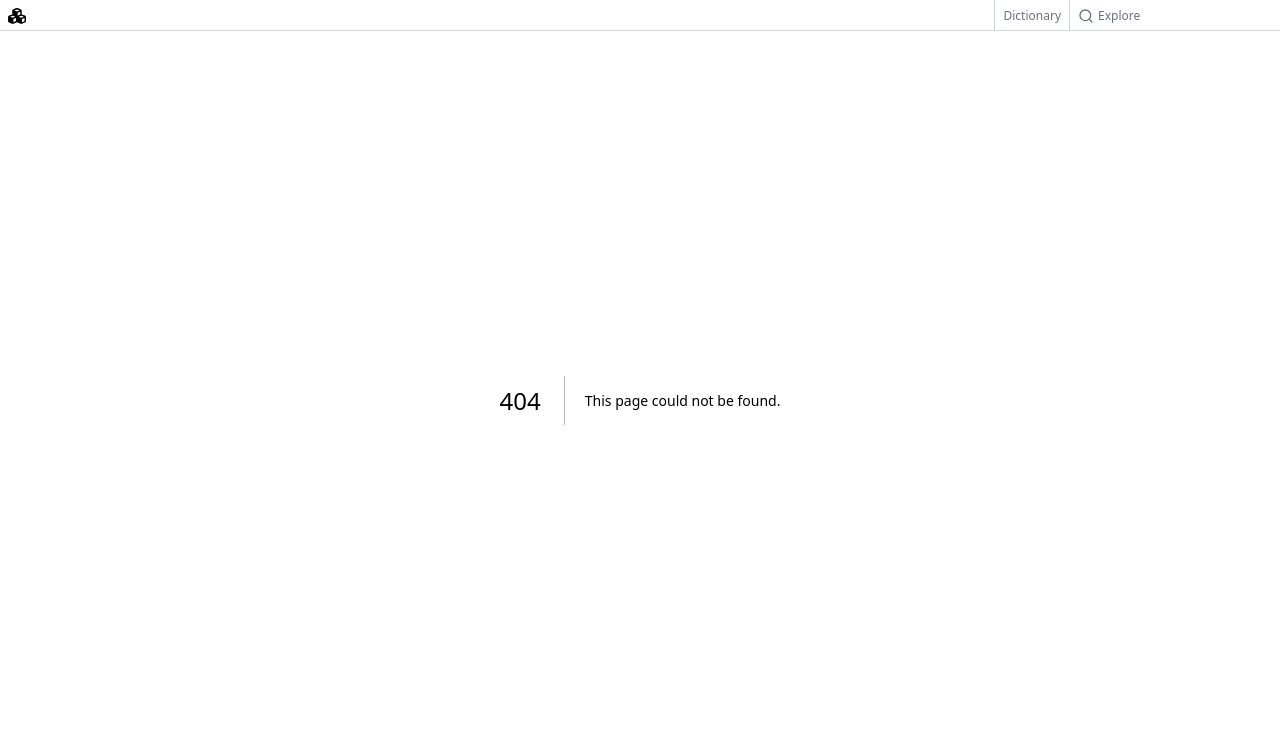
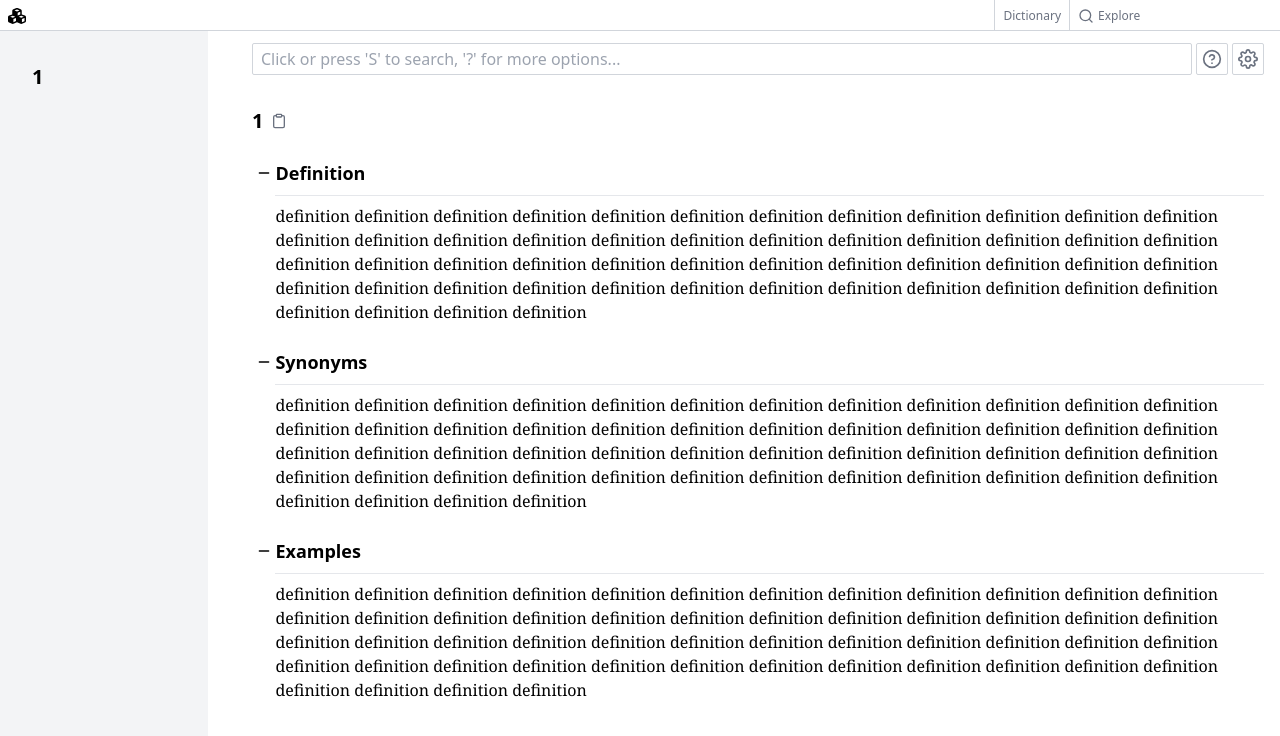
Before and after one commit to federicofusco/simplex, a Next.js app in the folder dictionary/: page /token/root/1 in a window 1280 px wide. Before the commit this address had no page. Shown: the top 736 px of the page. Built offline with nearby package versions, Linux system fonts and the light colour scheme.

Commit message:
Updated page structure

```diff
--- /dev/null
+++ b/dictionary/src/common/components/definitions/Title.tsx
@@ -0,0 +1,22 @@
+import { Clipboard } from "react-feather";
+import Link from "next/link";
+
+interface TitleProps {
+    title: string,
+    source?: string,
+}
+
+const Title = ({ title, source }: TitleProps ) => {
+    return <div className="flex justify-between mt-8">
+        <h1 className="flex justify-start text-xl font-bold">
+            { title }
+            <Clipboard className="my-auto ml-2 w-4 h-4 text-gray-500" />
+        </h1>
+
+        { source && <span>
+            [<Link className="text-cyan-600 text-lg" href={ source }>source</Link>]
+        </span> }
+    </div>
+}
+
+export default Title;
--- a/dictionary/src/pages/word/[word].tsx
+++ b/dictionary/src/pages/token/compl/[token].tsx
@@ -1,23 +1,21 @@
 import { useRouter } from "next/router";
 import Sidebar from "@/common/components/navigation/definitions/Sidebar";
-import { Clipboard } from "react-feather";
+import Title from "@/common/components/definitions/Title";
 import Block from "@/common/components/definitions/Block";
 import Search from "@/common/components/definitions/Search";
 
 const Word = () => {
     const router = useRouter ();
-    let { word } = router.query;
+    let { token } = router.query;
+
+    if ( !token || typeof token !== "string" ) return null;
 
     // Capitalizes the word
-    if ( word ) {
-        word = [...word]
-        word[0] = word[0].toUpperCase();
-        word = word.join ( "" );
-    }
+    if ( token ) token = token.charAt ( 0 ).toUpperCase () + token.slice ( 1 );
 
     return <>
         <Sidebar
-            word={ word }
+            word={ token }
             sources={[]}
         />
 
@@ -27,10 +25,7 @@ const Word = () => {
             <Search />
 
             {/* Title */}
-            <h1 className="mt-8 flex justify-start text-xl font-bold">
-                { word }
-                <Clipboard className="my-auto ml-2 w-4 h-4 text-gray-500" />
-            </h1>
+            <Title title={ token } source="root?" />
 
             {/* Definition */}
             <Block title="Definition">
--- /dev/null
+++ b/dictionary/src/pages/token/root/[token].tsx
@@ -0,0 +1,54 @@
+import { useRouter } from "next/router";
+import Sidebar from "@/common/components/navigation/definitions/Sidebar";
+import Title from "@/common/components/definitions/Title";
+import Block from "@/common/components/definitions/Block";
+import Search from "@/common/components/definitions/Search";
+
+const Word = () => {
+    const router = useRouter ();
+    let { token } = router.query;
+
+    if ( !token || typeof token !== "string" ) return null;
+
+    // Capitalizes the word
+    if ( token ) token = token.charAt ( 0 ).toUpperCase () + token.slice ( 1 );
+
+    return <>
+        <Sidebar
+            word={ token }
+            sources={[]}
+        />
+
+        <main className="m-0 absolute pt-3 pr-4 pb-12 pl-11 right-0 top-[31px] w-[calc(100vw-208px)]">
+
+            {/* Search bar */}
+            <Search />
+
+            {/* Title */}
+            <Title title={ token } />
+
+            {/* Definition */}
+            <Block title="Definition">
+                <p className="font-serif">
+                    definition definition definition definition definition definition definition definition definition definition definition definition definition definition definition definition definition definition definition definition definition definition definition definition definition definition definition definition definition definition definition definition definition definition definition definition definition definition definition definition definition definition definition definition definition definition definition definition definition definition definition definition
+                </p>
+            </Block>
+
+            {/* Synonyms */}
+            <Block title="Synonyms">
+                <p className="font-serif">
+                    definition definition definition definition definition definition definition definition definition definition definition definition definition definition definition definition definition definition definition definition definition definition definition definition definition definition definition definition definition definition definition definition definition definition definition definition definition definition definition definition definition definition definition definition definition definition definition definition definition definition definition definition
+                </p>
+            </Block>
+
+            {/* Usage examples */}
+            <Block title="Examples">
+                <p className="font-serif">
+                    definition definition definition definition definition definition definition definition definition definition definition definition definition definition definition definition definition definition definition definition definition definition definition definition definition definition definition definition definition definition definition definition definition definition definition definition definition definition definition definition definition definition definition definition definition definition definition definition definition definition definition definition
+                </p>
+            </Block>
+        </main>
+    </>
+}
+
+export default Word;
```
